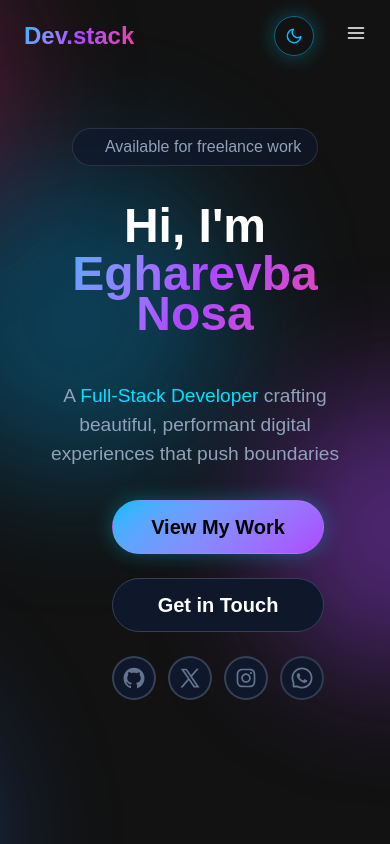
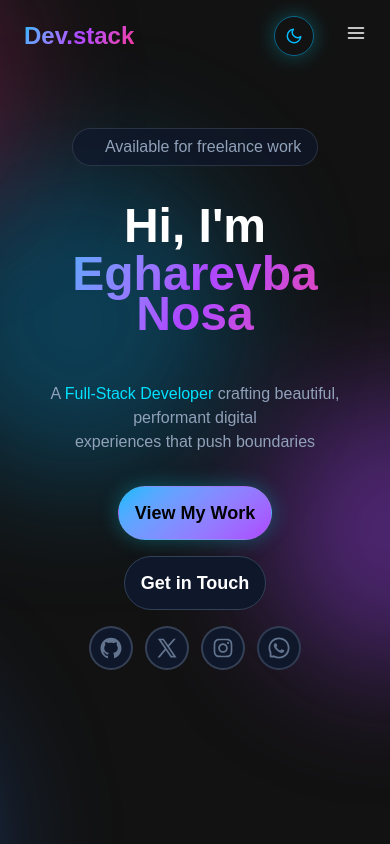
Before and after one commit to egharevbanosa58-debug/my-code-stack, a Next.js app in the folder my-stack/: page / in a window 390 px wide. Shown: the top 844 px of the page. Built offline with nearby package versions, Linux system fonts and the light colour scheme.

Commit message:
Just trying to fix the view my work button and the git button

```diff
--- a/my-stack/app/page.js
+++ b/my-stack/app/page.js
@@ -90,25 +90,25 @@ export default function Page() {
                 </div>
 
                 <div className="justify-center items-center p-2">
-                  <p className="font-semibold text-center text-[3rem] md:text-[4rem] leading-10 md:leading-20 lg:text-[6rem]">Hi, I'm <span className="inline-flex bg-linear-120 from-sky-400 via-purple-500 to-pink-500 bg-clip-text text-transparent cursor-pointer p-2">Egharevba Nosa</span></p>
+                  <p className="font-bold text-center text-[3rem] md:text-[4rem] leading-10 md:leading-20 lg:text-[6rem]">Hi, I'm <span className="inline-flex bg-linear-120 from-sky-400 via-purple-500 to-pink-500 bg-clip-text text-transparent cursor-pointer p-2">Egharevba Nosa</span></p>
                 </div>
 
                 <div>
-                  <p className="dark:text-slate-400 text-slate-600 text-[1.2rem] md:text-[1.5rem] text-center">
+                  <p className="dark:text-slate-400 text-slate-600 text-[1rem] md:text-[1.5rem] text-center">
                     A <span className="text-[#00e1ff]">Full-Stack Developer</span> crafting beautiful, performant digital
                   </p>
-                  <p className="dark:text-slate-400 text-slate-600 text-[1.2rem] md:text-[1.5rem] text-center">
+                  <p className="dark:text-slate-400 text-slate-600 text-[1rem] md:text-[1.5rem] text-center">
                     experiences that push boundaries
                   </p>
                 </div>
 
-                <div className="mx-auto flex flex-col justify-center px-22 gap-6">
+                <div className="mx-auto flex flex-col justify-center gap-4 items-center">
                   <a href="#project" className="flex">
                     <HeroBtn
                       text="View My Work"
                       width="w-full"
-                      darkText="dark:text-black text-xl font-semibold"
-                      lightText="text-white text-xl"
+                      darkText="dark:text-black text-lg font-semibold"
+                      lightText="text-white text-lg"
                       bgGradient="bg-linear-140 from-sky-400 to-purple-500 dark:shadow-[0_0_20px_#00e1ff4d]"
                     />
                   </a>
@@ -117,8 +117,8 @@ export default function Page() {
                     <HeroBtn
                       text="Get in Touch"
                       width="w-full"
-                      darkText="dark:text-white text-xl font-semibold"
-                      lightText="text-black text-xl"
+                      darkText="dark:text-white text-lg font-semibold"
+                      lightText="text-black text-lg"
                       darkBgColor="dark:bg-slate-900 dark:border-slate-700 hover:border-cyan-500 hover:shadow-[0_0_20px_#06b6d44d] hover:-translate-y-2 transition-all duration-300"
                       lightBgColor="bg-white border border-stone-300"
                     />
```
